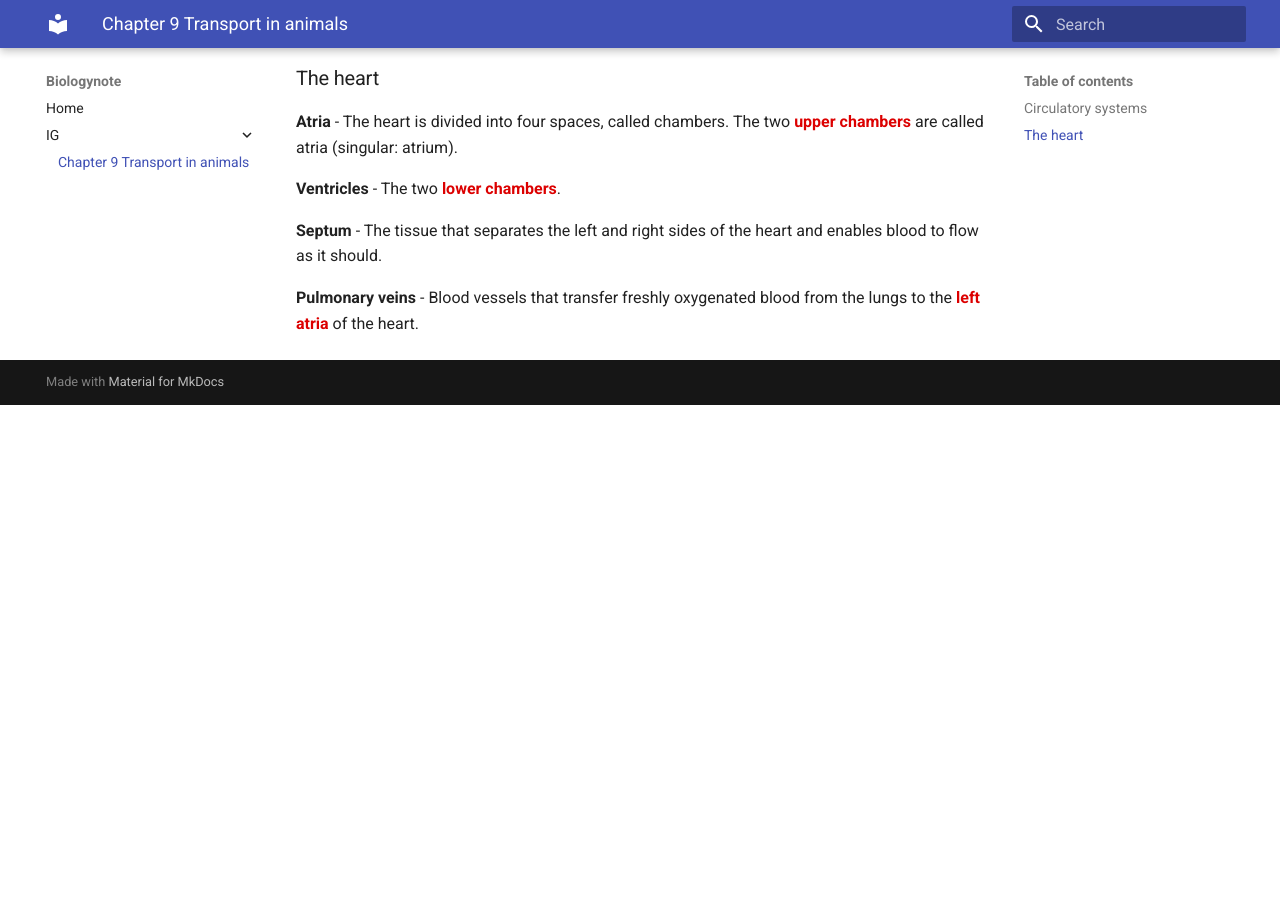
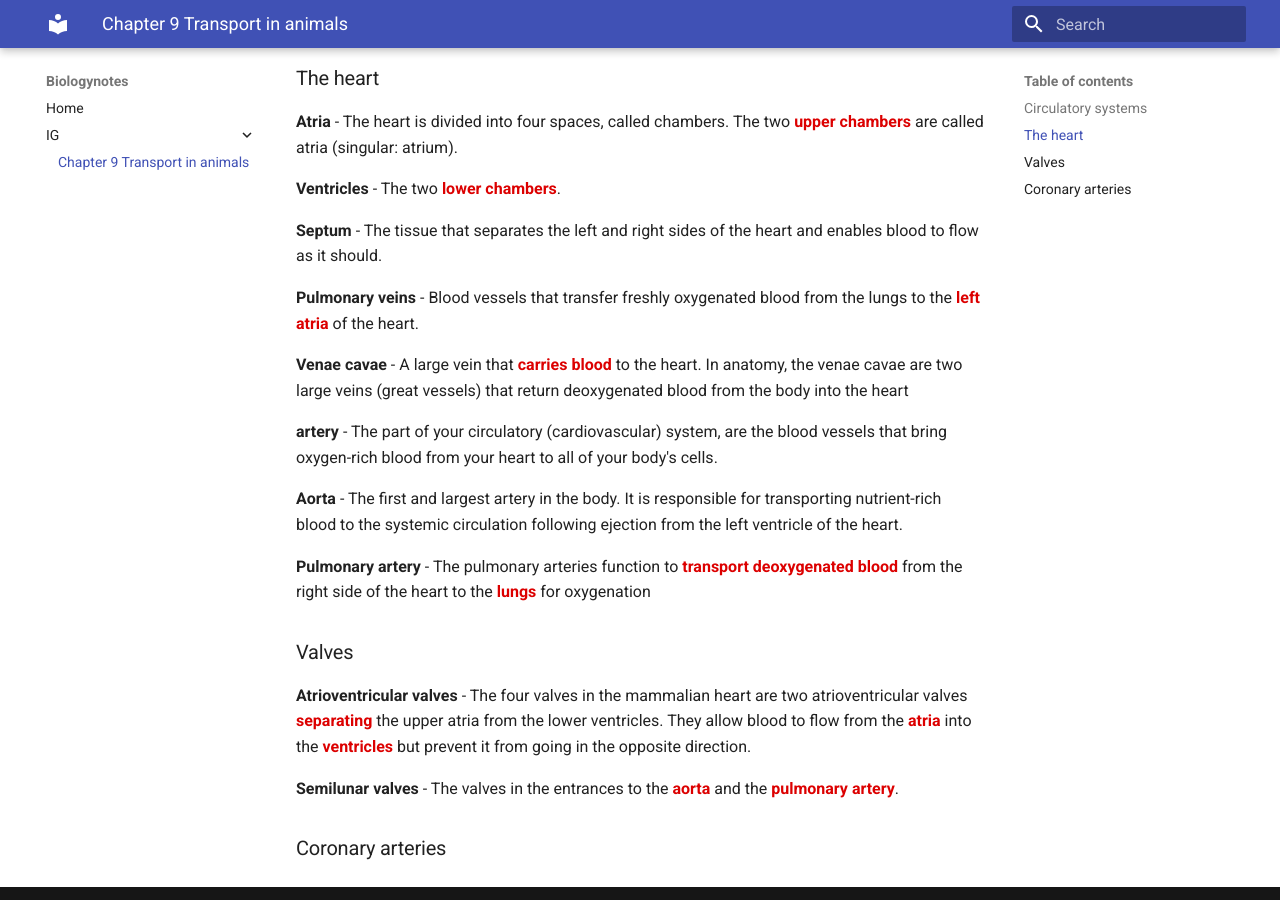
Before and after one commit to HeisenbergBlackHat/biologynote, an MkDocs documentation site: the page built from docs/IG/transport_in_animals.md, in a window 1280 px wide and 900 px high, scrolled down 582 px. Built offline with MkDocs 1.6.1 and Material for MkDocs 9.7.7, drawn with Linux system fonts in a browser that asks for light colours; before the commit the page ends 987 px from its top, so only the background shows below that.

Commit message:
update transport in animals

```diff
--- a/docs/IG/transport_in_animals.md
+++ b/docs/IG/transport_in_animals.md
@@ -35,3 +35,21 @@ chambers. The two <span class="highlight_font">upper chambers</span> are called
 **Septum** - The tissue that separates the left and right sides of the heart and enables blood to flow as it should.
 
 **Pulmonary veins** - Blood vessels that transfer freshly oxygenated blood from the lungs to the <span class="highlight_font">left atria</span> of the heart.
+
+**Venae cavae** - A large vein that <span class="highlight_font">carries blood</span> to the heart. In anatomy, the venae cavae are two large veins (great vessels) that return deoxygenated blood from the body into the heart
+
+**artery** - The part of your circulatory (cardiovascular) system, are the blood vessels that bring oxygen-rich blood from your heart to all of your body's cells.
+
+**Aorta** - The first and largest artery in the body. It is responsible for transporting nutrient-rich blood to the systemic circulation following ejection from the left ventricle of the heart.
+
+
+**Pulmonary artery** - The pulmonary arteries function to <span class="highlight_font">transport deoxygenated blood</span> from the right side of the heart to the <span class="highlight_font">lungs</span> for oxygenation
+
+### Valves
+
+**Atrioventricular valves** - The four valves in the mammalian heart are two atrioventricular valves <span class="highlight_font">separating</span> the upper atria from the lower ventricles. They allow blood to flow from the <span class="highlight_font">atria</span> into the <span class="highlight_font">ventricles</span> but prevent it from going in the opposite direction.
+
+
+**Semilunar valves** - The valves in the entrances to the <span class="highlight_font">aorta</span> and the <span class="highlight_font">pulmonary artery</span>.
+
+### Coronary arteries
--- a/mkdocs.yml
+++ b/mkdocs.yml
@@ -1,4 +1,4 @@
-site_name: Biologynote
+site_name: Biologynotes
 nav:
     - Home: index.md
     - IG:
```
